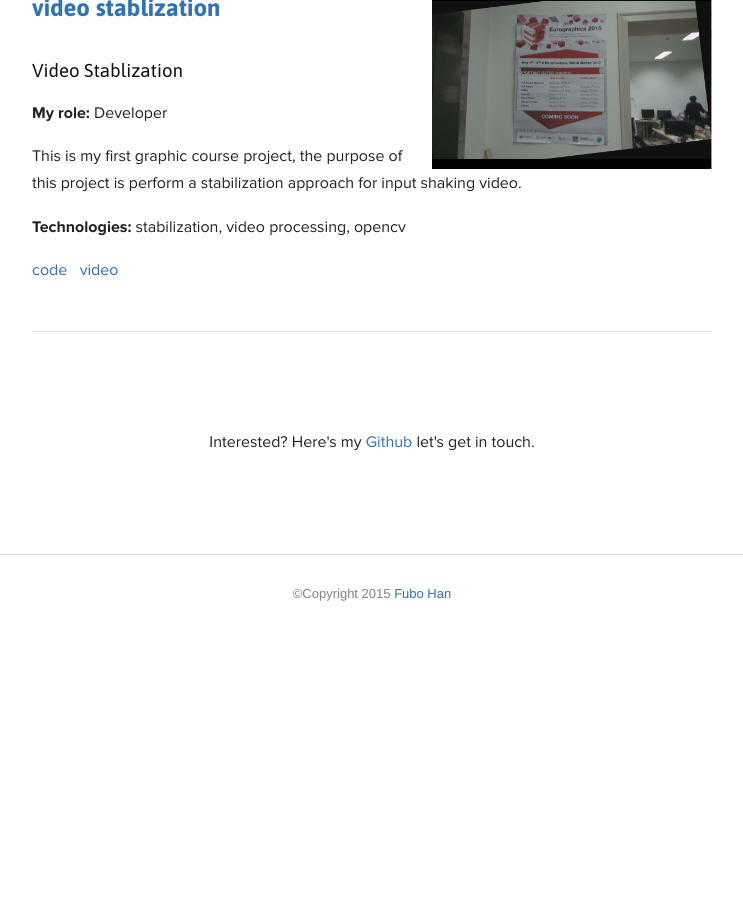
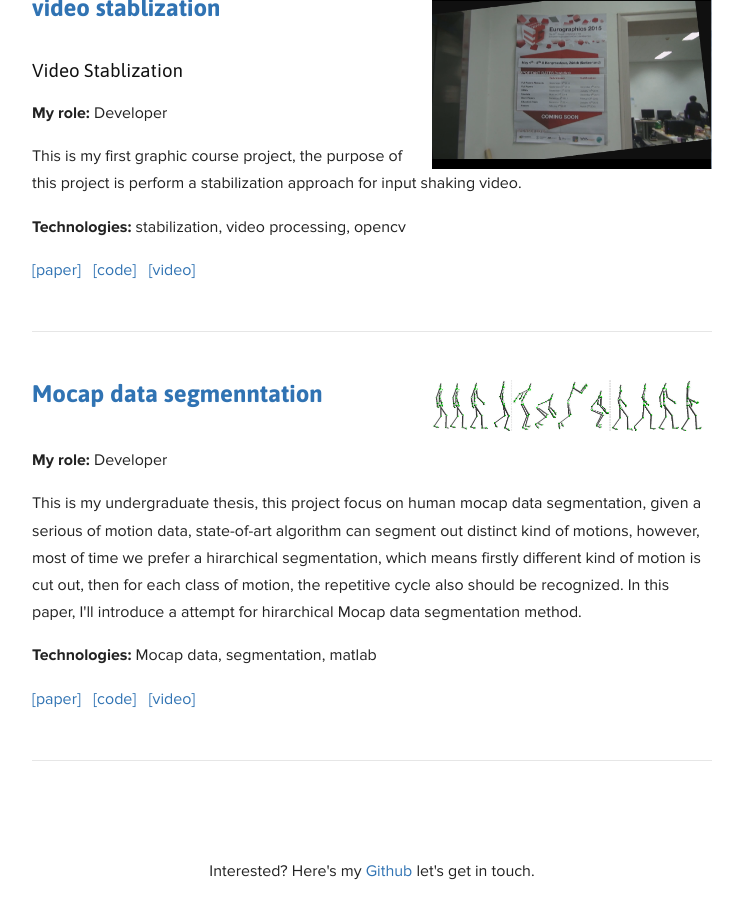
Before and after one commit to fubo1106/fubo1106.github.io, a Jekyll site: the page built from research/index.html, in a window 1280 px wide and 900 px high, scrolled down 427 px. Shown: the whole window, without its empty margins (268-1011 px from the left). Built offline with Jekyll 4.4.1, drawn with Linux system fonts in a browser that asks for light colours; Markdown is read by kramdown in place of the engine named in the settings; before the commit the page ends 1060 px from its top, so only the background shows below that.

Commit message:
mocap segmentation

```diff
--- a/_data/publication.yml
+++ b/_data/publication.yml
@@ -1,7 +1,8 @@
 - name: video stablization
-  image: stable.png
-  url: /research/publication/video-stablization
-  title: video-stablization
+  image: /data/publication/video-stablization/stable.png
+  #url: /research/publication/video-stablization
+  url:
+  title: course presentation
   oneliner: Video Stablization
   role: Developer
   description: >
@@ -10,8 +11,24 @@
     - stabilization
     - video processing
     - opencv
-  code: /research/publication/video-stablization/Shaking-Solution.7z
-  video: /research/publication/video-stablization/adjusted1.avi
+  code: /data/publication/video-stablization/Shaking-Solution.7z
+  video: /data/publication/video-stablization/adjusted1.avi
+
+- name: Mocap data segmenntation
+  image: /data/publication/under-thesis/motion.png
+  url:
+  title: undergraduate thesis
+  oneliner:
+  role: Developer
+  description: >
+    This is my undergraduate thesis, this project focus on human mocap data segmentation, given a serious of motion data, state-of-art algorithm can segment out distinct kind of motions, however, most of time we prefer a
+    hirarchical segmentation, which means firstly different kind of motion is cut out, then for each class of motion, the repetitive cycle also should be recognized. In this paper, I'll introduce a attempt for hirarchical
+    Mocap data segmentation	method.
+  technologies:
+    - Mocap data
+    - segmentation
+    - matlab
+  paper: /data/publication/under-thesis/under-thesis.pdf
 # - name: Le Wagon On Demand
   # image: lewagonondemand.png
   # url: https://ondemand.lewagon.org
--- a/research/index.html
+++ b/research/index.html
@@ -14,7 +14,7 @@ category: portfolio
 {% for publication in site.data.publication %}
   <section>
     <a href="{{ publication.url }}">
-      <img class="inline pull-right" src="/images/publication/{{ publication.image }}"
+      <img class="inline pull-right" src="{{ publication.image }}"
            alt="{{ publication.name }} Screenshot" width="280">
     </a>
     <h2><a href="{{ publication.url }}">{{ publication.name }}</a></h2>
@@ -25,8 +25,10 @@ category: portfolio
       <strong>Technologies:</strong> {{ publication.technologies | join: ", " }}
     </p>
 	<p>
-	<a href="{{ publication.code }}">code</a> &nbsp;
-	<a href="{{ publication.video }}">video</a> &nbsp;
+	{%if publication.paper!=""%}<a href="{{ publication.paper }}">[paper]</a> &nbsp;{%endif%}
+	{%if publication.code!=""%}<a href="{{ publication.code }}">[code]</a> &nbsp;{%endif%}
+	{%if publication.video!=""%}<a href="{{ publication.video }}">[video]</a> &nbsp;{%endif%}
+
 	</p>
   </section>
   <div class="spacer"></div>
```
Also changed, not shown: data/publication/under-thesis/motion.png (added), 2 other files.
